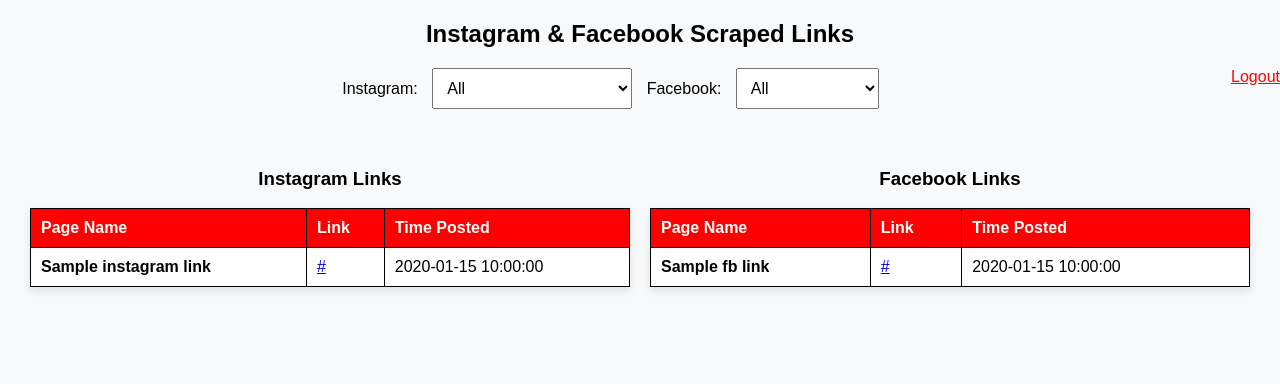
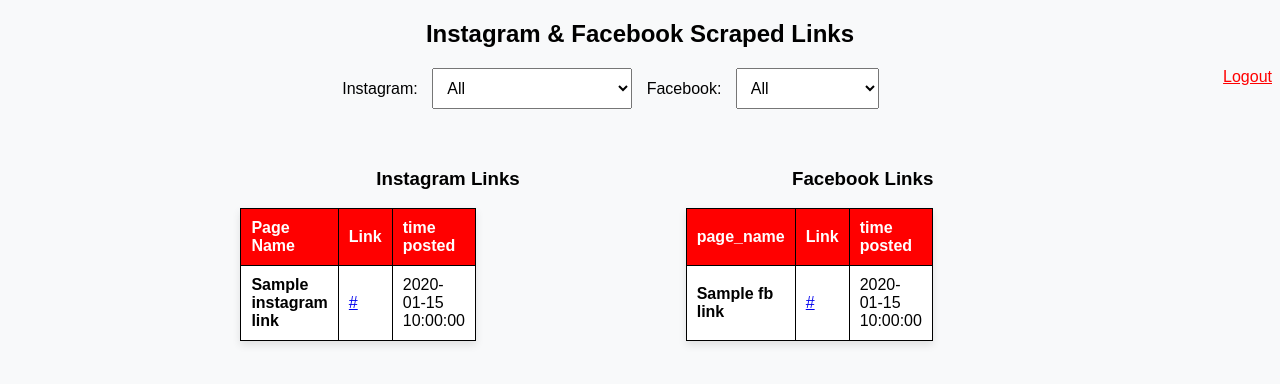
Before and after one commit to NasirMehmood12/Get_data_with_timestamp, a Flask app: page /links in a window 1280 px wide. Shown: the top 384 px of the page. Run offline with Flask 3, Linux system fonts and the light colour scheme; the visitor is signed in with stand-in values (Sample User, id 1); a database or web service that is not in the repository returns one stand-in record (values such as "Sample title"); some libraries are stand-ins or nearby versions.

Commit message:
Update index.html

```diff
--- a/templates/index.html
+++ b/templates/index.html
@@ -9,23 +9,15 @@
             font-family: Arial, sans-serif;
             text-align: center;
             background-color: #f8f9fa;
-            margin: 0;
-            padding: 0;
         }
         .container {
             display: flex;
-            flex-wrap: wrap;
             justify-content: center;
-            align-items: flex-start;
-            gap: 20px;
+            gap: 30px; /* Space between tables */
             padding: 20px;
         }
-        .table-container {
-            width: 100%;
-            max-width: 600px;
-        }
         table {
-            width: 100%;
+            width: 45%;
             border-collapse: collapse;
             background: white;
             box-shadow: 0px 4px 8px rgba(0, 0, 0, 0.1);
@@ -40,7 +32,7 @@
             color: white;
         }
         td:first-child {
-            font-weight: bold;
+            font-weight: bold; /* Bold Page Name */
         }
         .filters {
             margin-bottom: 20px;
@@ -50,21 +42,14 @@
             margin: 0 10px;
             font-size: 16px;
         }
-        @media (max-width: 768px) {
-            .container {
-                flex-direction: column;
-                align-items: center;
-            }
-            .table-container {
-                width: 90%;
-            }
-        }
     </style>
 </head>
 <body>
+
     <h2>Instagram & Facebook Scraped Links</h2>
     <a href="{{ url_for('logout') }}" style="float: right; color: red;">Logout</a>
 
+    <!-- Dropdown Filters -->
     <div class="filters">
         <label for="instagramFilter">Instagram:</label>
         <select id="instagramFilter">
@@ -77,38 +62,44 @@
         <label for="facebookFilter">Facebook:</label>
         <select id="facebookFilter">
             <option value="">All</option>
-            {% for link in fb_links %}
+            {% for  link in fb_links %}
             <option value="{{ link.page_name }}">{{ link.page_name }}</option>
             {% endfor %}
         </select>
     </div>
 
     <div class="container">
-        <div class="table-container">
+        <!-- Instagram Links Table -->
+        <div>
             <h3>Instagram Links</h3>
             <table id="instagramTable">
                 <tr>
+
                     <th>Page Name</th>
                     <th>Link</th>
-                    <th>Time Posted</th>
+                    <th>time posted</th>
+
                 </tr>
                 {% for link in instagram_links %}
                 <tr data-page="{{ link.page_name }}">
+
                     <td>{{ link.page_name }}</td>
                     <td><a href="{{ link.link }}" target="_blank">{{ link.link }}</a></td>
                     <td>{{ link.timestamp }}</td>
+
                 </tr>
                 {% endfor %}
             </table>
         </div>
 
-        <div class="table-container">
+        <!-- Facebook Links Table -->
+        <div>
             <h3>Facebook Links</h3>
             <table id="facebookTable">
                 <tr>
-                    <th>Page Name</th>
+                    <th>page_name</th>
                     <th>Link</th>
-                    <th>Time Posted</th>
+                    <th>time posted</th>
                 </tr>
                 {% for link in fb_links %}
                 <tr data-page="{{ link.page_name }}">
@@ -125,6 +116,7 @@
         document.getElementById("instagramFilter").addEventListener("change", function() {
             let filterValue = this.value.toLowerCase();
             let rows = document.querySelectorAll("#instagramTable tr[data-page]");
+
             rows.forEach(row => {
                 row.style.display = filterValue === "" || row.getAttribute("data-page").toLowerCase() === filterValue ? "" : "none";
             });
@@ -133,10 +125,12 @@
         document.getElementById("facebookFilter").addEventListener("change", function() {
             let filterValue = this.value.toLowerCase();
             let rows = document.querySelectorAll("#facebookTable tr[data-page]");
+
             rows.forEach(row => {
                 row.style.display = filterValue === "" || row.getAttribute("data-page").toLowerCase() === filterValue ? "" : "none";
             });
         });
     </script>
+
 </body>
 </html>
```
